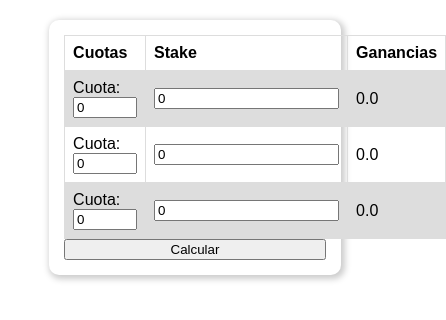
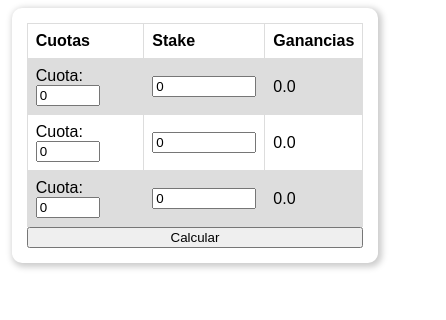
Before and after one commit to ZasKbM/ZasKbM.github.io, a plain HTML site: page index.html in a window 390 px wide. Shown: the whole page, 446 px wide, since content can reach past the window. Drawn offline with Linux system fonts and the light colour scheme.

Commit message:
Improved css for mobile users

```diff
--- a/CSS/style.css
+++ b/CSS/style.css
@@ -13,6 +13,12 @@
     margin-right:auto;
     display: flex;
     flex-direction:column;
+}
+@media only screen and (max-width: 480px){
+  .container {
+      width: 90%;
+      margin: 0 auto;
+ }
 }
 @media (min-width: 500px) {
     .container {
--- a/index.html
+++ b/index.html
@@ -18,17 +18,17 @@
             </tr>
             <tr>
               <td>Cuota: <input id="cuota1" type="number" name="quantity" min="0" max="100" step="0.001 "value="0"></td>
-              <td><input id="stake1" type="number" name="quantity" step="0.01" value="0" maxlength="5"></td>
+              <td><input id="stake1" type="number" name="quantity" min="0" max= "10000" step="0.01" value="0"></td>
               <td id= "Ganancias1"> 0.0 </td>
             </tr>
             <tr>
               <td>Cuota: <input id="cuota2" type="number" name="quantity" min="0" max="100" step="0.001 "value="0"></td>
-              <td><input id="stake2" type="number" name="quantity" step="0.01" value="0" maxlength="5"></td>
+              <td><input id="stake2" type="number" name="quantity" min="0" max= "10000" step="0.01" value="0"></td>
               <td id= "Ganancias2"> 0.0 </td>
             </tr>
             <tr>
               <td>Cuota: <input id="cuota3" type="number" name="quantity" min="0" max="100" step="0.001 "value="0"></td>
-              <td><input id="stake3" type="number" name="quantity" step="0.01" value="0" maxlength="5"></td>
+              <td><input id="stake3" type="number" name="quantity" min="0" max= "10000" step="0.01" value="0"></td>
               <td id= "Ganancias3"> 0.0 </td>
             </tr>
           </table>
```
